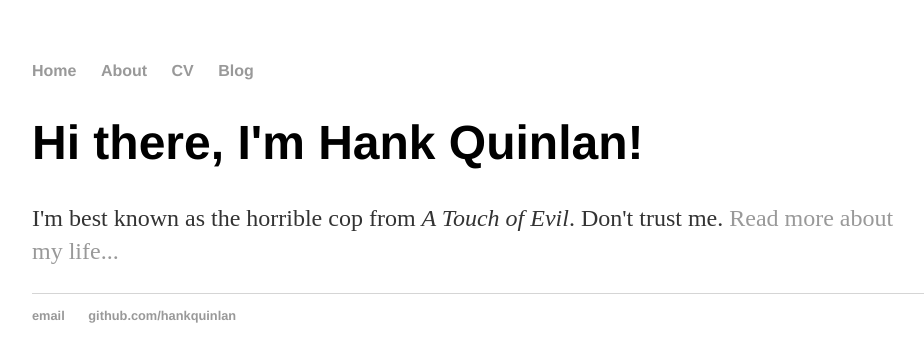
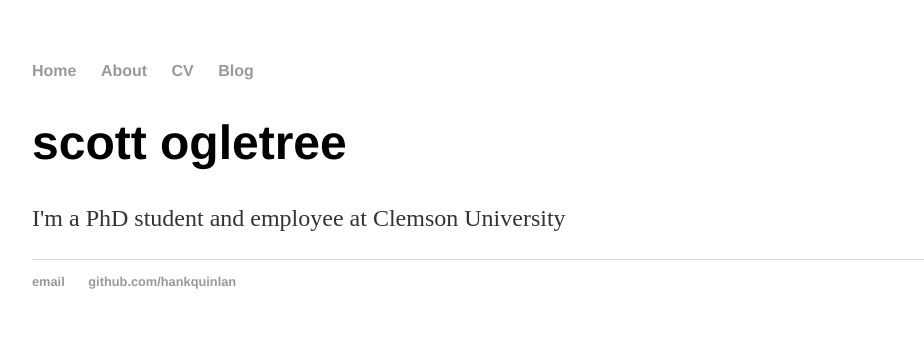
Before and after one commit to scottogletree/ogletrees.github.io, a Jekyll site: the page built from index.html, in a window 1280 px wide. Shown: the top 362 px of the page, without its empty margins (160-1084 px from the left). Built offline with Jekyll 4.4.1, drawn with Linux system fonts in a browser that asks for light colours.

Commit message:
Update index.html

```diff
--- a/index.html
+++ b/index.html
@@ -1,9 +1,9 @@
 ---
 layout: default
-title: Hank Quinlan, Horrible Cop
+title: S Ogletree
 ---
 
 		<div class="blurb">
-			<h1>Hi there, I'm Hank Quinlan!</h1>
-			<p>I'm best known as the horrible cop from <em>A Touch of Evil</em>. Don't trust me. <a href="/about">Read more about my life...</a></p>
+			<h1>scott ogletree</h1>
+			<p>I'm a PhD student and employee at Clemson University</p>
 		</div>
```
